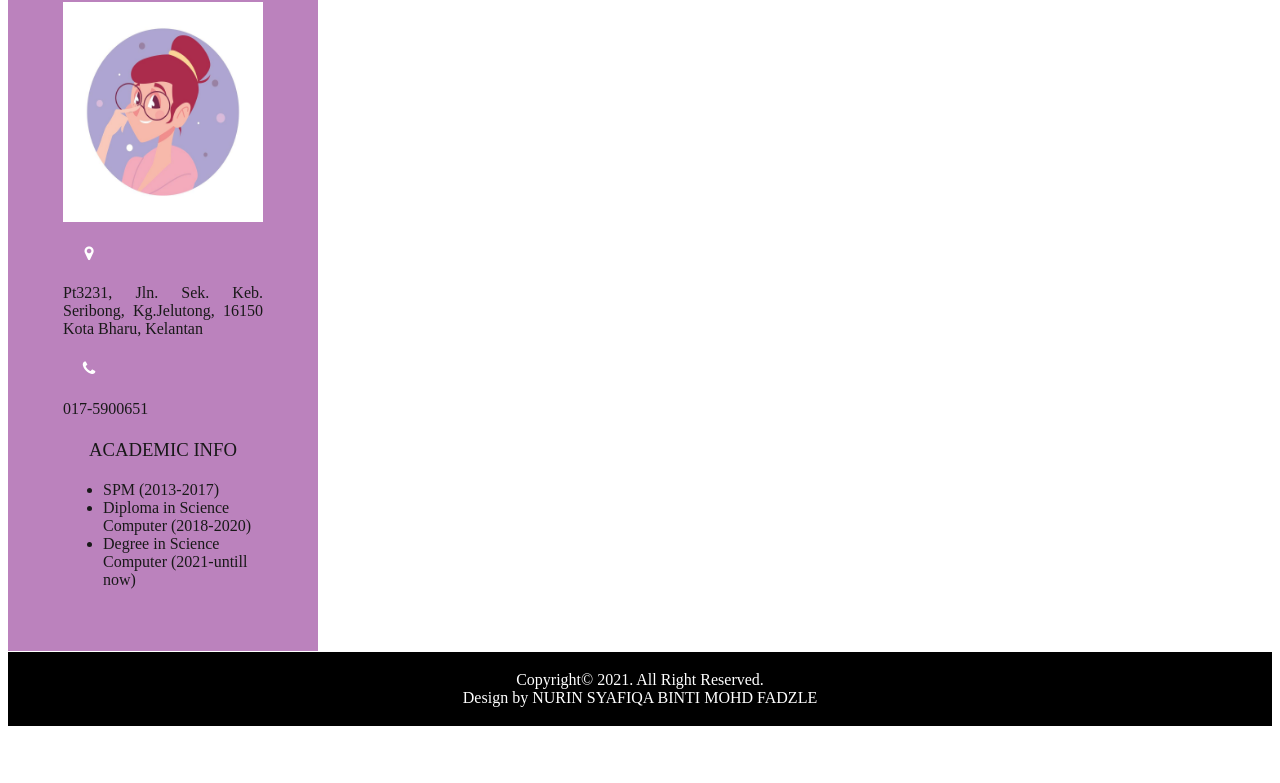
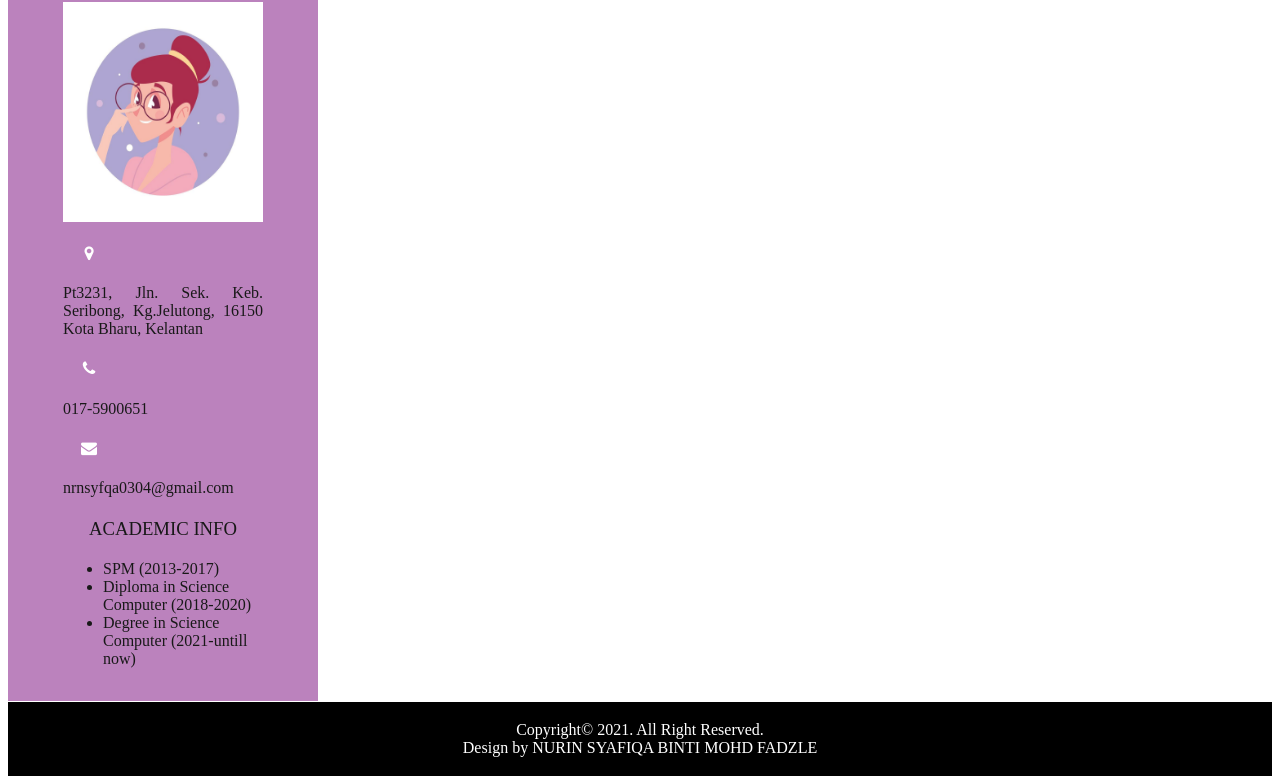
Before and after one commit to nrnsyfqa/nrnsyfqa.github.io, a plain HTML site: page index.html in a window 1280 px wide. Shown: the part 117-900 px from the top of the page. Before the commit the page ends 850 px from the top, so only its background shows below. Drawn offline with Linux system fonts and the light colour scheme.

Commit message:
My 2nd Commit

```diff
--- a/Index.css
+++ b/Index.css
@@ -27,7 +27,7 @@
 
 	 .wd{
 	    width: 200px;
-		height: 650px;
+		height: 700px;
 		background-color:rgb(180, 117, 182);
 		opacity: 0.9;
 		padding: 55px;
@@ -74,15 +74,20 @@
 
   /* Set a specific color for each brand */
 
-  /* Facebook */
+  /* Address */
   .fa-map-marker {
 	color: white;
   }
 
-  /* Twitter */
+ /* No phone */
   .fa-phone {
 	color: white;
   }
+
+  /* Email */
+ .fa-envelope {
+	 color: white;
+ }
 
 .ul
   {
--- a/index.html
+++ b/index.html
@@ -24,6 +24,8 @@
 		<h4>Pt3231, Jln. Sek. Keb. Seribong, Kg.Jelutong, 16150 Kota Bharu, Kelantan</h4>
 		<a href="#" class="fa fa-phone"></a>
 		<h4>017-5900651</h4>
+		<a href="#" class="fa fa-envelope"></a>
+		<h4>nrnsyfqa0304@gmail.com</h4>
 		<h3>Academic Info</h3>
 
 		<ul>
```
